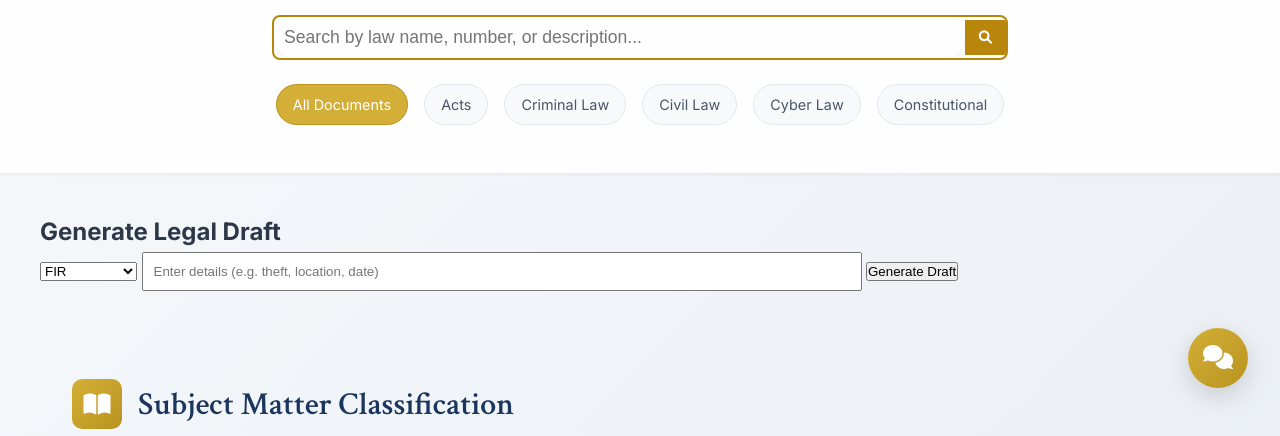
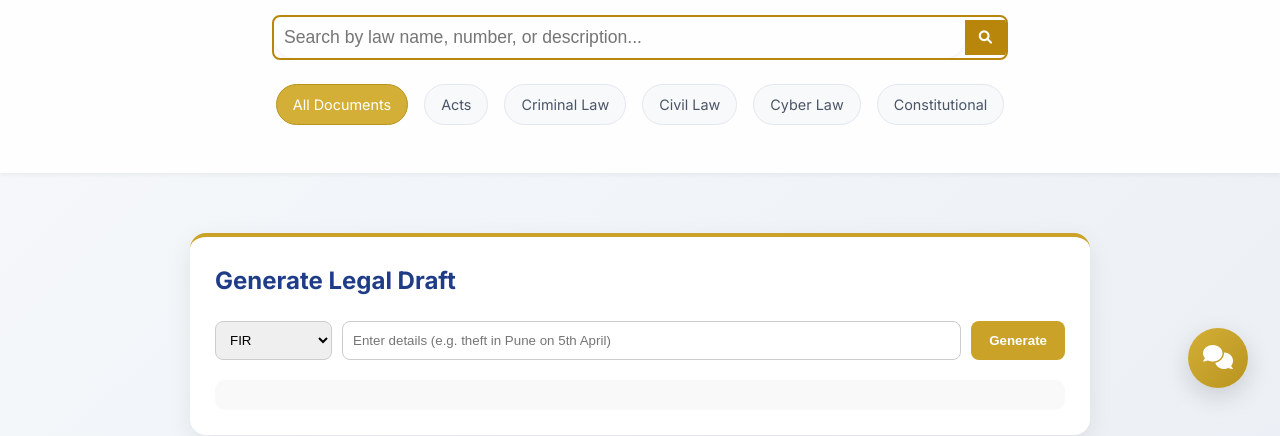
Before and after one commit to atharvsadewad/chamber-frontend, a plain HTML site: page chamber/index.html in a window 1280 px wide. Shown: the part 380-816 px from the top of the page. Drawn offline with Linux system fonts and the light colour scheme; no server answers.

Commit message:
Update index.html

```diff
--- a/chamber/index.html
+++ b/chamber/index.html
@@ -72,20 +72,68 @@
     </div>
 </section>
 
-<div style="margin:40px;">
-  <h2>Generate Legal Draft</h2>
+    <div style="margin:60px auto; max-width:900px;">
+  <div style="
+    background:white;
+    border-radius:16px;
+    padding:25px;
+    box-shadow:0 8px 25px rgba(0,0,0,0.08);
+    border-top:4px solid #c9a227;
+  ">
 
-  <select id="draftType">
-    <option value="fir">FIR</option>
-    <option value="notice">Legal Notice</option>
-  </select>
+    <h2 style="margin-bottom:20px; color:#1f3c88;">
+      Generate Legal Draft
+    </h2>
 
-  <input id="draftInput" placeholder="Enter details (e.g. theft, location, date)" style="width:60%; padding:10px;" />
+    <div style="display:flex; gap:10px; flex-wrap:wrap;">
 
-  <button onclick="generateDraft()">Generate Draft</button>
+      <select id="draftType" style="
+        padding:10px;
+        border-radius:8px;
+        border:1px solid #ccc;
+      ">
+        <option value="fir">FIR</option>
+        <option value="notice">Legal Notice</option>
+      </select>
 
-  <div id="draftResult" style="margin-top:20px;"></div>
+      <input
+        id="draftInput"
+        placeholder="Enter details (e.g. theft in Pune on 5th April)"
+        style="
+          flex:1;
+          padding:10px;
+          border-radius:8px;
+          border:1px solid #ccc;
+          min-width:250px;
+        "
+      />
+
+      <button onclick="generateDraft()" style="
+        background:#c9a227;
+        color:white;
+        border:none;
+        padding:10px 18px;
+        border-radius:8px;
+        cursor:pointer;
+        font-weight:600;
+      ">
+        Generate
+      </button>
+
+    </div>
+
+    <div id="draftResult" style="
+      margin-top:20px;
+      padding:15px;
+      background:#f9f9f9;
+      border-radius:10px;
+      white-space:pre-wrap;
+    "></div>
+
+  </div>
 </div>
+
+
 
     <!-- Main Content -->
     <main class="main-content">
```
